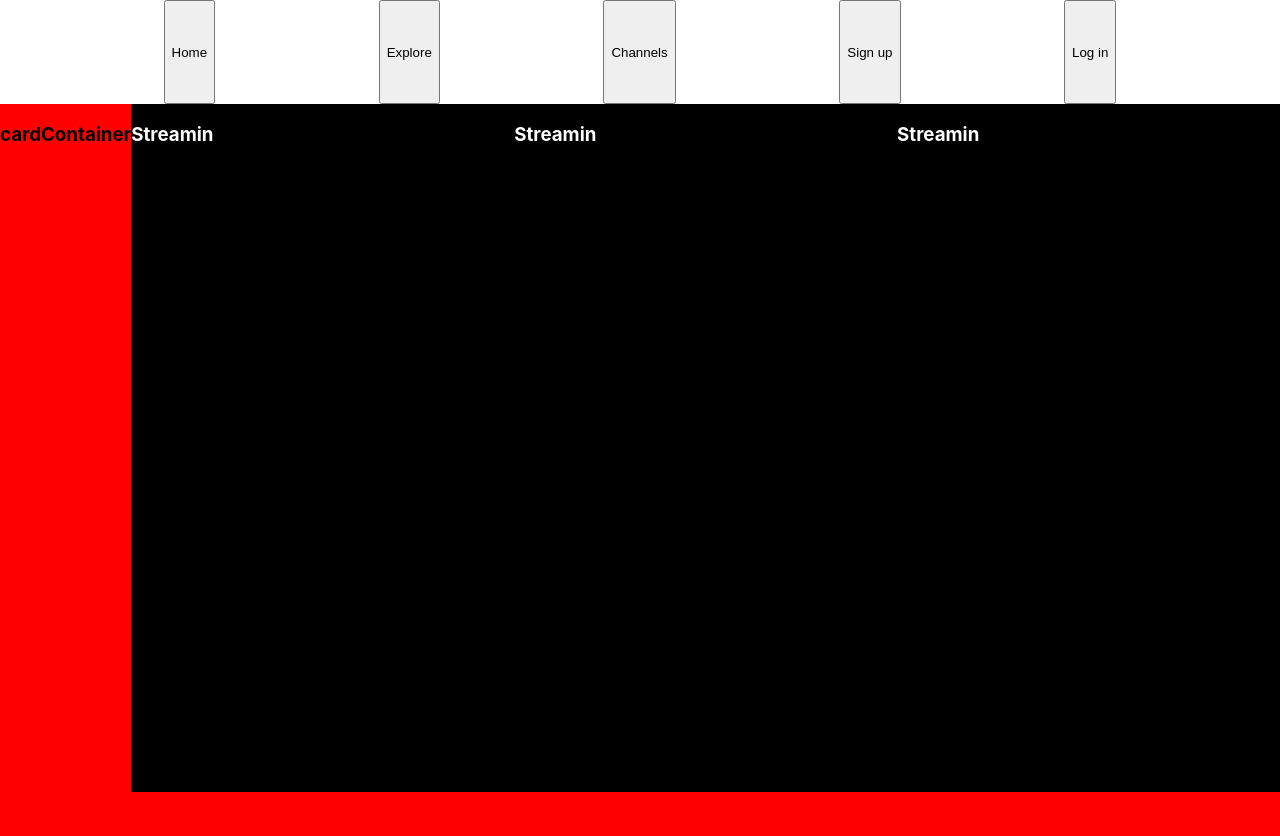
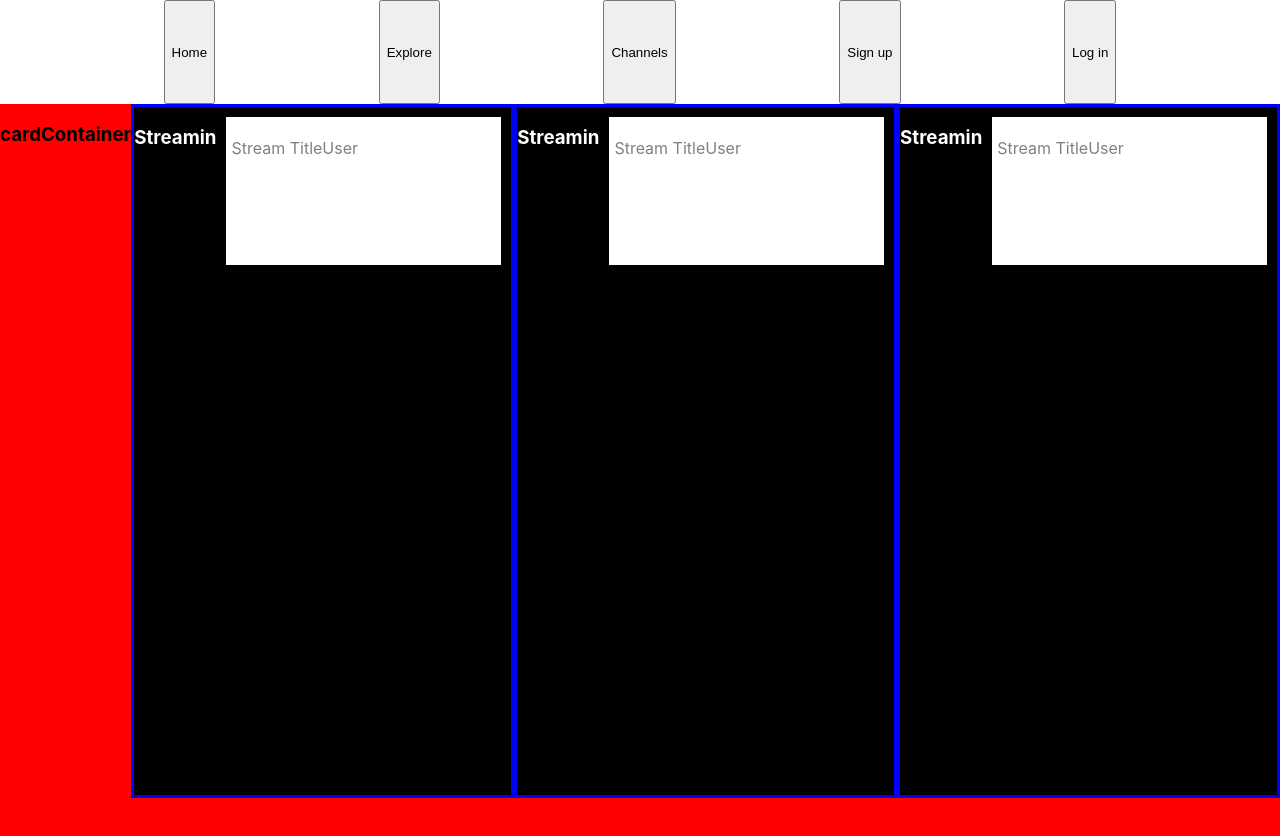
Before and after one commit to cbatsoula/CSS-Practice, a React (Create React App) app: page / in a window 1280 px wide. Shown: the top 836 px of the page. Built offline with nearby package versions, Linux system fonts and the light colour scheme.

Commit message:
added streamDetails under StreamCard

```diff
--- a/src/App.css
+++ b/src/App.css
@@ -15,6 +15,19 @@
   background-color: black;
   z-index: 4;
   color: white;
+
+  border-style: solid;
+  border-color: blue;
+}
+
+.StreamDetailCard {
+  display: flex;
+  background-color: white;
+  color: grey;
+  height: 20%;
+  width: 90%;
+  margin: 10px;
+  padding: 5px;
 }
 
 .CardContainer {
--- a/src/StreamCard.js
+++ b/src/StreamCard.js
@@ -1,5 +1,6 @@
 import React from 'react';
 import './App.css';
+import StreamDetail from './StreamDetail'
 
 class StreamCard extends React.Component {
 
@@ -8,6 +9,7 @@ class StreamCard extends React.Component {
     return (
       <div className="StreamCard">
         <h3> Streamin </h3>
+        <StreamDetail />
       </div>
     );
 
--- /dev/null
+++ b/src/StreamDetail.js
@@ -0,0 +1,19 @@
+import React from 'react';
+import './App.css';
+
+class StreamDetail extends React.Component {
+
+  render () {
+    // console.log("what", this.props)
+    return (
+      <div className="StreamDetailCard">
+        <p> Stream Title </p>
+        <p> User </p>
+
+      </div>
+    );
+
+  }
+}
+
+export default StreamDetail;
```
